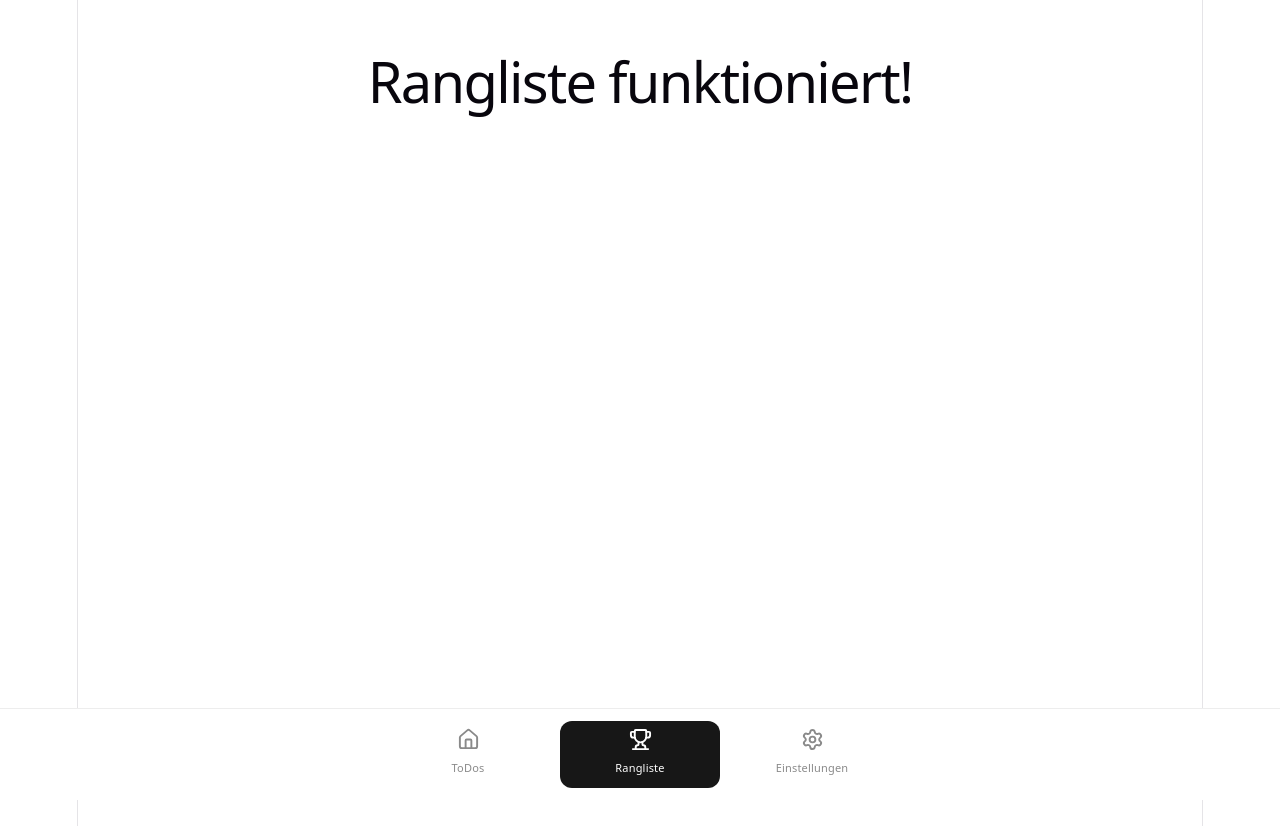
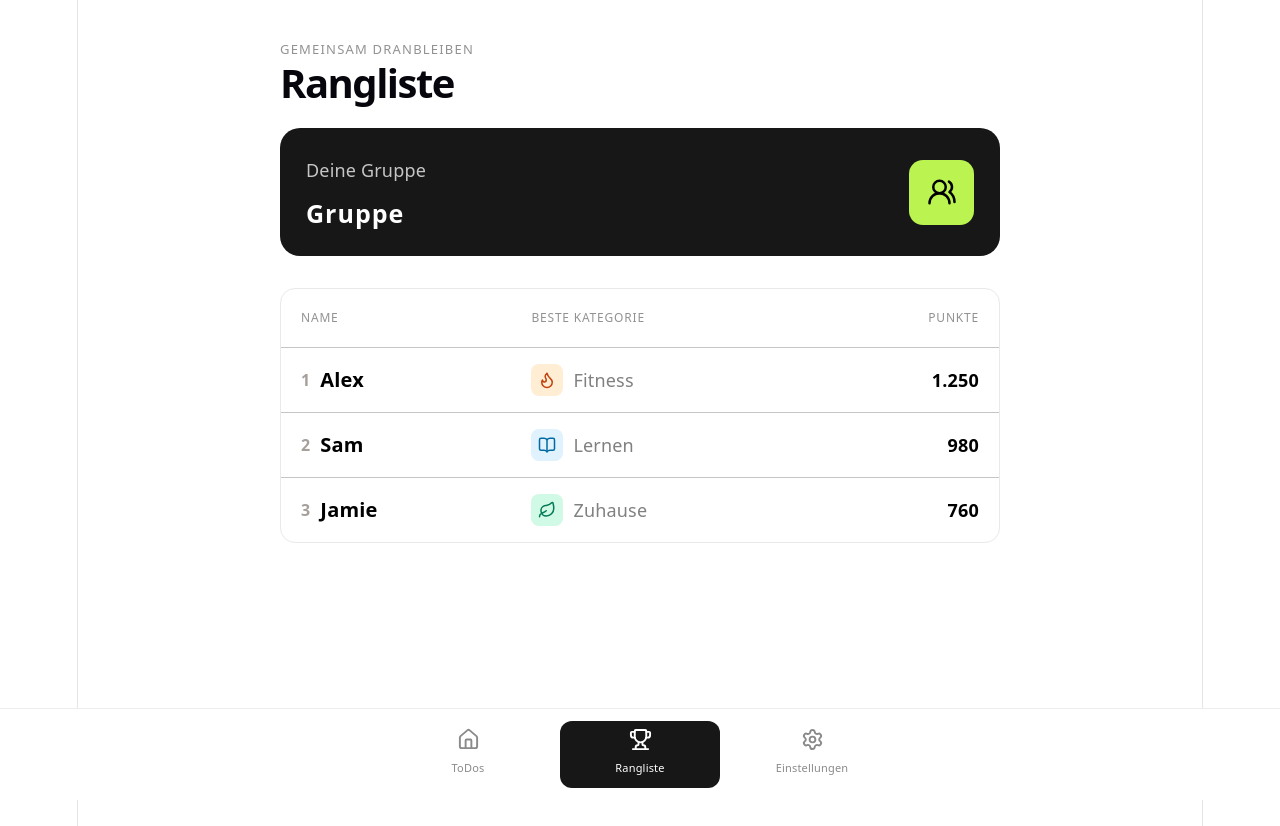
Before and after one commit to jsuti/Todo-App, a React (Vite) app: page /rangliste in a window 1280 px wide. Shown: the top 826 px of the page. Built offline with nearby package versions, Linux system fonts and the light colour scheme.

Commit message:
Ranglisten-Seite hinzugefügt

```diff
--- a/src/App.jsx
+++ b/src/App.jsx
@@ -93,13 +93,7 @@ function App() {
           <Route
             path="/rangliste"
             element={
-              <Rangliste
-                todos={todos}
-                categories={categories}
-                onToggle={toggleTodo}
-                onDelete={deleteTodo}
-                onAdd={addTodo}
-              />
+              <Rangliste categories={categories}/>
             }
           />
 
--- /dev/null
+++ b/src/components/Ranglistenzeile/Ranglistenzeile.css
@@ -0,0 +1,40 @@
+.member-name {
+  display: flex;
+  align-items: center;
+  gap: 10px;
+  font-size: 20px;
+  font-weight: 600;
+  color: #000000;
+}
+
+.member-category {
+  display: flex;
+  align-items: center;
+  gap: 10px;
+  color: #808080;
+}
+
+.member-category-icon {
+  display: inline-flex;
+  align-items: center;
+  justify-content: center;
+  width: 32px;
+  height: 32px;
+  border-radius: 8px;
+  flex: 0 0 32px;
+}
+
+.member-rank {
+  color: #A6A09B;
+  font-size: 16px;
+}
+
+.member-points {
+  text-align: right;
+}
+
+.member-points {
+  font-weight: 700;
+  font-variant-numeric: tabular-nums;
+  color: #000000;
+}
--- /dev/null
+++ b/src/components/Ranglistenzeile/Ranglistenzeile.jsx
@@ -0,0 +1,55 @@
+import {
+  Sparkles,
+  Flame,
+  Leaf,
+  BookOpen,
+} from "lucide-react";
+import "./Ranglistenzeile.css";
+
+const categoryIcons = {
+  1: Sparkles,
+  2: Flame,
+  3: Leaf,
+  4: BookOpen,
+};
+
+function RanglistenZeile({ member, rank, categories }) {
+  const category = categories.find(
+    (item) => item.id === member.bestCategoryId
+  );
+
+  const CategoryIcon = categoryIcons[member.bestCategoryId];
+
+  return (
+    <tr>
+      <td>
+        <div className="member-name">
+          <span className="member-rank">{rank}</span>
+          <span>{member.name}</span>
+        </div>
+      </td>
+
+      <td>
+        {category && CategoryIcon ? (
+          <div className="member-category">
+            <span
+              className="member-category-icon"
+              style={{ backgroundColor: category.color, color: category.textColor }}
+            >
+              <CategoryIcon size={18} aria-hidden="true" />
+            </span>
+            <span>{category.name}</span>
+          </div>
+        ) : (
+          <span>–</span>
+        )}
+      </td>
+
+      <td className="member-points">
+        {member.points.toLocaleString("de-DE")}
+      </td>
+    </tr>
+  );
+}
+
+export default RanglistenZeile;
--- /dev/null
+++ b/src/components/Seitenkopf/Seitenkopf.css
@@ -0,0 +1,29 @@
+.header {
+  margin-bottom: 32px;
+  text-align: left;
+}
+
+.date {
+  margin: 0 0 8px;
+  color: #929292;
+  font-size: 13px;
+  font-weight: 500;
+  text-transform: uppercase;
+  letter-spacing: 1.2px;
+}
+
+.header h1 {
+  margin: 0;
+  font-size: clamp(30px, 5vw, 40px);
+  font-weight: 700;
+  letter-spacing: -1.5px;
+}
+
+/* Allgemeine kleine Überschriften */
+
+.eyebrow {
+  color: #929292;
+  font-size: 18px;
+  font-weight: 600;
+  letter-spacing: 1.2px;
+}
--- /dev/null
+++ b/src/components/Seitenkopf/Seitenkopf.jsx
@@ -0,0 +1,13 @@
+import "./Seitenkopf.css";
+
+function Seitenkopf({ eyebrowText, header, date }) {
+  return (
+    <header className="header">
+      {date && <p className="date">{date}</p>}
+      {eyebrowText && <p className="eyebrow">{eyebrowText}</p>}
+      <h1>{header}</h1>
+    </header>
+  );
+}
+
+export default Seitenkopf;
--- a/src/pages/Home/Home.css
+++ b/src/pages/Home/Home.css
@@ -4,38 +4,6 @@
   min-height: 100vh;
   margin: 0 auto;
   padding: 36px 24px 110px;
-}
-
-/* Begrüßung */
-
-.welcome {
-  margin-bottom: 32px;
-  text-align: left;
-}
-
-.date {
-  margin: 0 0 8px;
-  color: #929292;
-  font-size: 13px;
-  font-weight: 500;
-  text-transform: uppercase;
-  letter-spacing: 1.2px;
-}
-
-.welcome h1 {
-  margin: 0;
-  font-size: clamp(30px, 5vw, 40px);
-  font-weight: 700;
-  letter-spacing: -1.5px;
-}
-
-/* Allgemeine kleine Überschriften */
-
-.eyebrow {
-  color: #929292;
-  font-size: 18px;
-  font-weight: 600;
-  letter-spacing: 1.2px;
 }
 
 /* Tagesfortschritt */
@@ -68,8 +36,9 @@
   margin: 0;
   color: #ffffff;
   font-size: 20px;
-  font-weight: 700;
+  font-weight: 600;
   letter-spacing: 1px;
+  text-transform: none;
 }
 
 .progress-card__summary {
--- a/src/pages/Home/Home.jsx
+++ b/src/pages/Home/Home.jsx
@@ -1,5 +1,6 @@
 import "./Home.css";
 import TodoItem from "../../components/TodoItem/TodoItem";
+import Seitenkopf from "../../components/Seitenkopf/Seitenkopf";
 
 function Home({ todos, categories, onToggle, onDelete, onAdd }) {
 
@@ -26,11 +27,11 @@ function Home({ todos, categories, onToggle, onDelete, onAdd }) {
   }).format(today);
 
   return (
-    <>
-      <header className="welcome">
-        <p className="date">{weekday}, {date}</p>
-        <h1>Hallo, Justin</h1>
-      </header>
+    <div>
+      <Seitenkopf
+        date={`${weekday}, ${date}`}
+        header="Hallo, Justin"
+      />
 
       <section className="progress-card">
 
@@ -105,7 +106,7 @@ function Home({ todos, categories, onToggle, onDelete, onAdd }) {
         </div>
 
       </section>
-    </>
+    </div>
   );
 }
 
--- /dev/null
+++ b/src/pages/Rangliste/Rangliste.css
@@ -0,0 +1,97 @@
+.header {
+  margin-bottom: 32px;
+  text-align: left;
+}
+
+.eyebrow {
+  margin: 0 0 8px;
+  color: #929292;
+  font-size: 13px;
+  font-weight: 500;
+  text-transform: uppercase;
+  letter-spacing: 1.2px;
+}
+
+/* Gruppen-Anzeige */
+
+.group-card {
+  display: flex;
+  flex-direction: row;
+  justify-content: space-between;
+  align-items: center;
+  gap: 12px; min-height: auto;
+  margin-bottom: 20px;
+  padding: 18px 26px;
+  border-radius: 20px;
+  background: #171717;
+  color: #ffffff;
+}
+
+.group-card__info {
+  text-align: left;
+  line-height: 2.0;
+}
+
+.group-card__eyebrow {
+  margin: 6px 0 0;
+  color: #c5c5c5;
+  font-size: 18px;
+}
+
+.group-card_name {
+  margin: 0;
+  color: #ffffff;
+  font-size: 25px;
+  font-weight: 600;
+  letter-spacing: 1px;
+}
+
+.group-card__icon {
+  display: grid;
+  place-items: center;
+  width: 65px;
+  height: 65px;
+  flex-shrink: 0;
+  border-radius: 14px;
+  background: #BBF451;
+  color: #000000;
+}
+
+/* Tabelle */
+
+.leaderboard {
+  margin-top: 32px;
+
+  border: 1px solid #e9e9e9;
+  border-radius: 15px;
+
+  background: #ffffff;
+}
+
+.leaderboard__table {
+  width: 100%;
+  border-collapse: collapse;
+  text-align: left;
+}
+
+.leaderboard__table th,
+.leaderboard__table td {
+  padding: 16px 20px;
+  border-bottom: 1px solid #c5c5c5;
+}
+
+.leaderboard__table th {
+  color: #929292;
+  font-size: 12px;
+  font-weight: 500;
+  text-transform: uppercase;
+  letter-spacing: 0.8px;
+}
+
+.leaderboard__table tbody tr:last-child td {
+  border-bottom: 0;
+}
+
+.points-column {
+  text-align: right;
+}
--- a/src/pages/Rangliste/Rangliste.jsx
+++ b/src/pages/Rangliste/Rangliste.jsx
@@ -1,7 +1,70 @@
-function Rangliste() {
+import "./Rangliste.css";
+import { UsersRound } from "lucide-react";
+import RanglistenZeile from "../../components/Ranglistenzeile/Ranglistenzeile";
+import Seitenkopf from "../../components/Seitenkopf/Seitenkopf";
+
+const members = [
+  { id: 1, name: "Alex", points: 1250, bestCategoryId: 2 },
+  { id: 2, name: "Sam", points: 980, bestCategoryId: 4 },
+  { id: 3, name: "Jamie", points: 760, bestCategoryId: 3 },
+];
+
+function Rangliste({ categories }) {
+  const rankedMembers = [...members].sort(
+    (a, b) => b.points - a.points
+  );
+
   return (
     <div>
-      <h1>Rangliste funktioniert!</h1>
+      <Seitenkopf
+        eyebrowText="Gemeinsam dranbleiben"
+        header="Rangliste"
+      />
+
+      <section className="group-card">
+
+          <div className="group-card__info">
+            <p className="group-card__eyebrow">
+              Deine Gruppe
+            </p>
+
+            <p className="group-card_name">Gruppe</p>
+          </div>
+
+          <div className="group-card__icon">
+            <UsersRound size={30} strokeWidth={2.0} />
+          </div>
+
+      </section>
+
+      <section className="leaderboard">
+
+        <div>
+          <table className="leaderboard__table">
+            <thead>
+              <tr>
+                <th scope="col">Name</th>
+                <th scope="col">Beste Kategorie</th>
+                <th scope="col" className="points-column">
+                  Punkte
+                </th>
+              </tr>
+            </thead>
+
+            <tbody>
+              {rankedMembers.map((member, index) => (
+                <RanglistenZeile
+                  key={member.id}
+                  member={member}
+                  rank={index + 1}
+                  categories={categories}
+                />
+              ))}
+            </tbody>
+          </table>
+        </div>
+      </section>
+
     </div>
   );
 }
```
